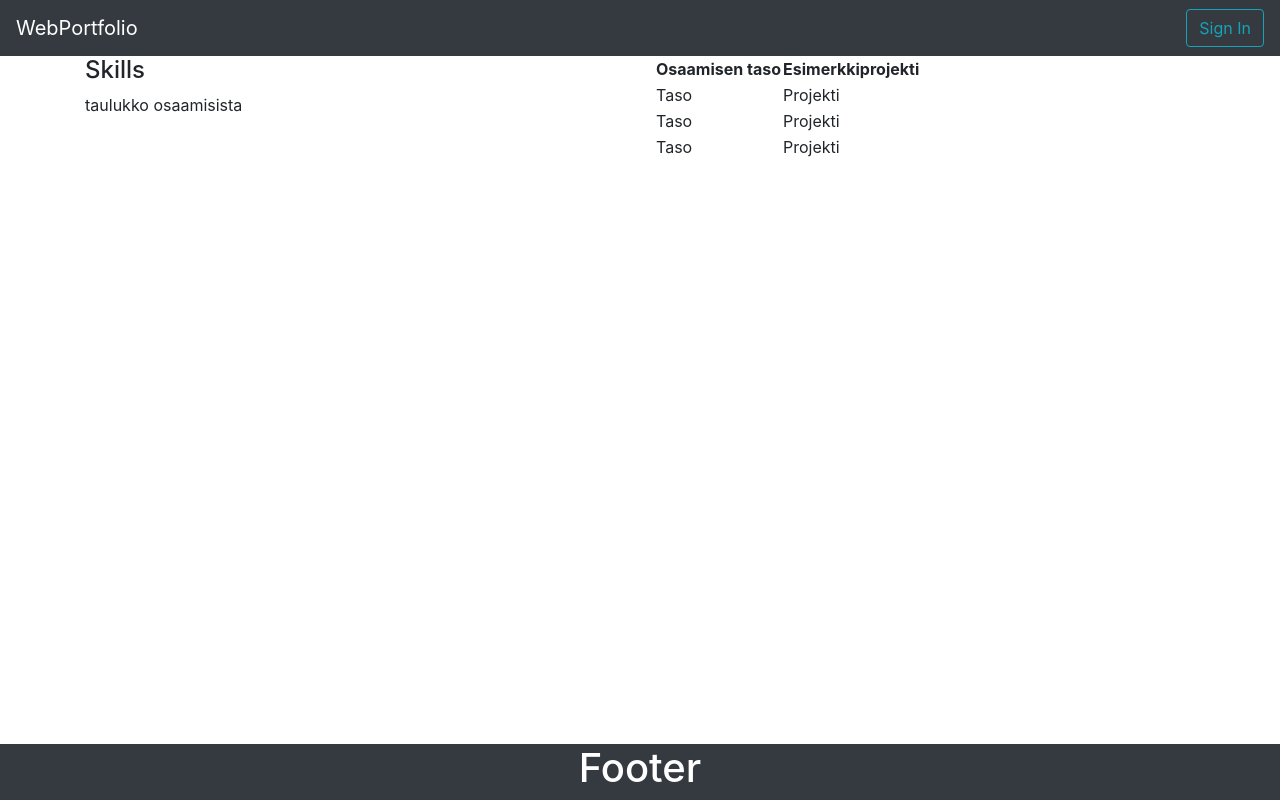
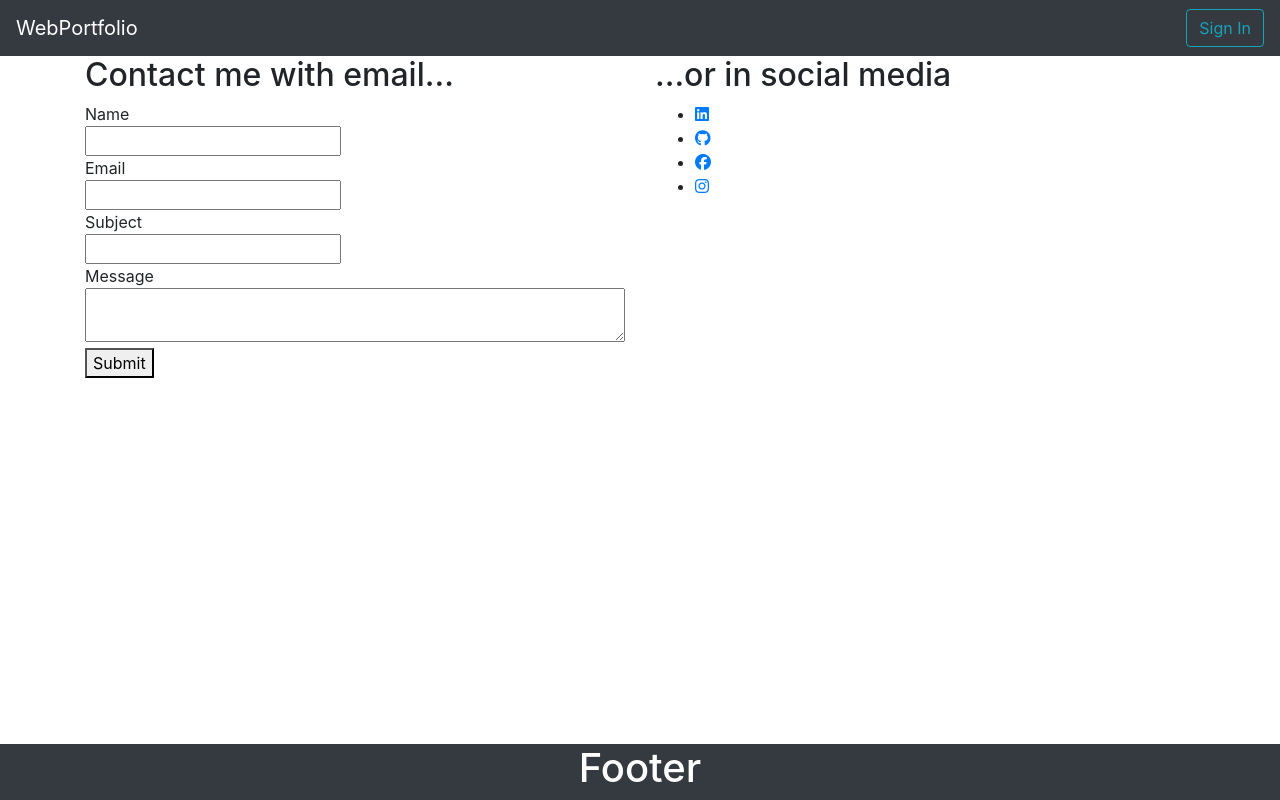
Before and after one commit to toni-mahilainen/WebPortfolio, a React (Create React App) app: page / in a window 1280 px wide. Built offline with nearby package versions, Linux system fonts and the light colour scheme.

Commit message:
Fontawesome ja contact sivun runko valmis

```diff
--- a/public/index.html
+++ b/public/index.html
@@ -13,5 +13,6 @@
   <body>
     <noscript>You need to enable JavaScript to run this app.</noscript>
     <div id="root"></div>
+    <script src="https://kit.fontawesome.com/f179ced2cd.js" crossorigin="anonymous"></script>
   </body>
 </html>
--- a/src/Components/App/app.jsx
+++ b/src/Components/App/app.jsx
@@ -9,6 +9,7 @@ import EditPortfolio from '../EditPortfolio/editPortfolio';
 import Home from '../Portfolio/Home/home';
 import IAm from '../Portfolio/IAm/iAm';
 import ICan from '../Portfolio/ICan/iCan';
+import Contact from '../Portfolio/Contact/contact';
 
 
 class App extends Component {
@@ -18,7 +19,7 @@ class App extends Component {
             return (
                 <Fragment>
                     <HeaderLoggedOut />
-                    <ICan />
+                    <Contact />
                     <Footer />
                 </Fragment>
             );
--- a/src/Components/Portfolio/Contact/contact.jsx
+++ b/src/Components/Portfolio/Contact/contact.jsx
@@ -1,12 +1,40 @@
 import React, { Component } from 'react';
 import './contact.css';
+import { Container, Row, Col } from 'react-bootstrap';
 
 class Contact extends Component {
     render() {
         return (
-            <div className="contact">
-                <h1>Contact</h1>
-            </div>
+            <section className="contact">
+                <Container>
+                    <Row>
+                        <Col>
+                            <h2>Contact me with email...</h2>
+                            <form onSubmit={this.handleSubmit}>
+                                Name<br />
+                                <input type="text" className="contactInput" id="name" onChange={this.handleChangeInput}></input><br />
+                                Email<br />
+                                <input type="text" className="contactInput" id="email" onChange={this.handleChangeInput}></input><br />
+                                Subject<br />
+                                <input type="text" className="contactInput" id="subject" onChange={this.handleChangeInput}></input><br />
+                                Message<br />
+                                <textarea type="text" className="contactInput" id="message" onChange={this.handleChangeInput}></textarea><br />
+                                <button type="submit">Submit</button>
+                            </form>
+                        </Col>
+                        <Col>
+                            <h2>...or in social media</h2>
+                            <ul>
+                                {/* Linkit some palveluihin rakennetaan js:llä */}
+                                <li><a href="https://www.linkedin.com/in/toni-mahilainen-a56b1b157/" target="_blank" rel="noopener noreferrer"><span className="fab fa-linkedin"></span></a></li>
+                                <li><a href="https://github.com/point-toni-mahilainen" target="_blank" rel="noopener noreferrer"><span className="fab fa-github"></span></a></li>
+                                <li><a href="https://www.facebook.com/toni.mahilainen" target="_blank" rel="noopener noreferrer"><span className="fab fa-facebook"></span></a></li>
+                                <li><a href="https://www.instagram.com/toni_mahilainen/" target="_blank" rel="noopener noreferrer"><span className="fab fa-instagram"></span></a></li>
+                            </ul>
+                        </Col>
+                    </Row>
+                </Container>
+            </section>
         );
     }
 }
--- a/src/Components/Portfolio/ICan/iCan.jsx
+++ b/src/Components/Portfolio/ICan/iCan.jsx
@@ -5,7 +5,7 @@ import { Container, Row, Col } from 'react-bootstrap';
 class ICan extends Component {
     render() {
         return (
-            <section className="iAm">
+            <section className="iCan">
                 <Container>
                     <Row>
                         <Col>
```
